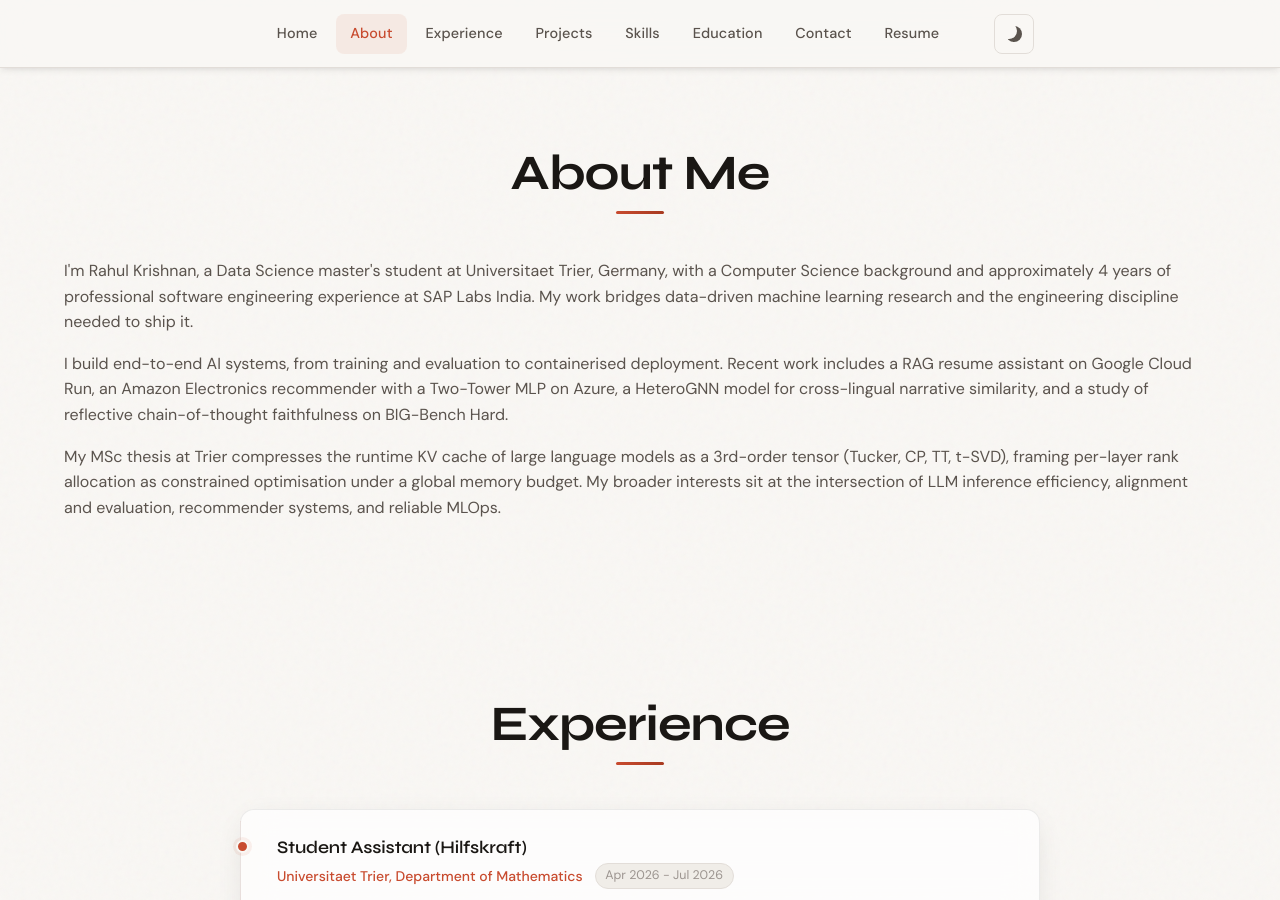
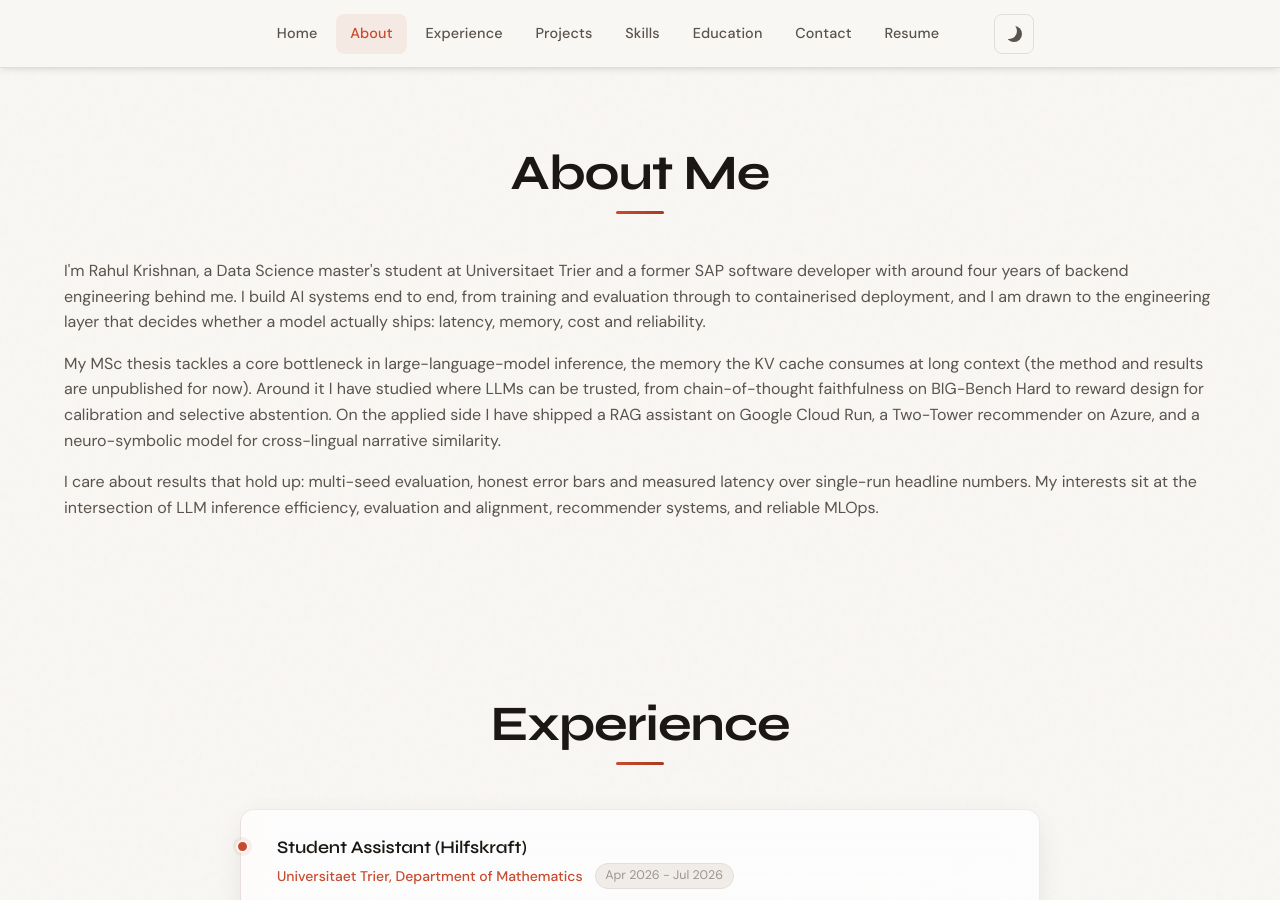
Before and after one commit to rahulk98/rahulk98.github.io, a Jekyll site: the page index.html, which Jekyll copies as it is, in a window 1280 px wide and 900 px high, scrolled down 835 px. Built offline with Jekyll 4.4.1, drawn with Linux system fonts in a browser that asks for light colours; some of the changed text lies outside the part shown.

Commit message:
content: refresh About text; remove unpublished MSc thesis method details from the site

```diff
--- a/assets/data/education.json
+++ b/assets/data/education.json
@@ -10,9 +10,9 @@
             "specialization": "Data and Knowledge Systems (Schwerpunkt, 15.0 credits)",
             "creditsCompleted": "85.0",
             "thesis": {
-                "title": "Optimal KV Cache Compression via Low-Rank Tensor Decomposition and Constrained Optimization",
+                "title": "Memory-Efficient KV Cache Compression for Long-Context LLM Inference",
                 "status": "In progress",
-                "summary": "Treats each transformer layer's KV cache as a 3rd-order tensor and applies Tucker, CP, TT, and t-SVD decompositions to runtime cache activations. Per-layer rank allocation is framed as constrained optimisation under a global memory budget."
+                "summary": "Compressing the runtime KV cache to ease the GPU-memory bottleneck of long-context LLM inference. Method and results are unpublished."
             },
             "coursework": [
                 { "course": "Elements of Mathematics", "code": "MA4DSC1001", "grade": "3.0", "credits": "10.0" },
--- a/assets/data/personal.json
+++ b/assets/data/personal.json
@@ -7,9 +7,9 @@
     "location": "Trier, Germany",
     "bio": {
         "paragraphs": [
-            "I'm Rahul Krishnan, a Data Science master's student at Universitaet Trier, Germany, with a Computer Science background and approximately 4 years of professional software engineering experience at SAP Labs India. My work bridges data-driven machine learning research and the engineering discipline needed to ship it.",
-            "I build end-to-end AI systems, from training and evaluation to containerised deployment. Recent work includes a RAG resume assistant on Google Cloud Run, an Amazon Electronics recommender with a Two-Tower MLP on Azure, a HeteroGNN model for cross-lingual narrative similarity, and a study of reflective chain-of-thought faithfulness on BIG-Bench Hard.",
-            "My MSc thesis at Trier compresses the runtime KV cache of large language models as a 3rd-order tensor (Tucker, CP, TT, t-SVD), framing per-layer rank allocation as constrained optimisation under a global memory budget. My broader interests sit at the intersection of LLM inference efficiency, alignment and evaluation, recommender systems, and reliable MLOps."
+            "I'm Rahul Krishnan, a Data Science master's student at Universitaet Trier and a former SAP software developer with around four years of backend engineering behind me. I build AI systems end to end, from training and evaluation through to containerised deployment, and I am drawn to the engineering layer that decides whether a model actually ships: latency, memory, cost and reliability.",
+            "My MSc thesis tackles a core bottleneck in large-language-model inference, the memory the KV cache consumes at long context (the method and results are unpublished for now). Around it I have studied where LLMs can be trusted, from chain-of-thought faithfulness on BIG-Bench Hard to reward design for calibration and selective abstention. On the applied side I have shipped a RAG assistant on Google Cloud Run, a Two-Tower recommender on Azure, and a neuro-symbolic model for cross-lingual narrative similarity.",
+            "I care about results that hold up: multi-seed evaluation, honest error bars and measured latency over single-run headline numbers. My interests sit at the intersection of LLM inference efficiency, evaluation and alignment, recommender systems, and reliable MLOps."
         ]
     },
     "interests": [
--- a/assets/data/projects.json
+++ b/assets/data/projects.json
@@ -1,6 +1,6 @@
 [
   {
-    "title": "MSc Thesis - KV Cache Compression via Low-Rank Tensor Decomposition",
+    "title": "MSc Thesis - Memory-Efficient KV Cache Compression for LLM Inference",
     "slug": "kv-cache-tensor",
     "date": "2026-03-01",
     "year": "2026",
@@ -8,14 +8,14 @@
     "category": "LLM Research",
     "keywords": ["LLMs & NLP", "Optimization", "Research"],
     "thumbnail": "assets/img/projects/kv-cache-tensor-thumb.jpg",
-    "outcome": "2x KV-cache compression at ~1.3% error on K, about 35-40x lower V error than xKV",
-    "summary": "Master's thesis at Universitaet Trier compressing the runtime KV cache of LLMs as a 3rd-order tensor (Tucker, CP, TT, t-SVD), with per-layer rank allocation framed as constrained optimisation.",
-    "tags": ["PyTorch", "Tucker", "Constrained Optimization", "Mistral-7B"],
-    "stack": ["Python", "PyTorch", "Tucker / CP / TT / t-SVD", "Constrained Optimization", "Mistral-7B", "LLaMA-2-13B"],
+    "outcome": "Cutting the KV-cache GPU-memory bottleneck for long-context LLM inference",
+    "summary": "Master's thesis at Universitaet Trier on memory-efficient LLM inference, compressing the runtime KV cache to ease the GPU-memory bottleneck at long context. Method and results are unpublished.",
+    "tags": ["PyTorch", "LLM Inference", "Mistral-7B", "LLaMA-2-13B"],
+    "stack": ["Python", "PyTorch", "LLM Inference", "Mistral-7B", "LLaMA-2-13B"],
     "links": {},
     "detail": [
-      "At long context (for example LLaMA-70B at 128K) the KV cache exceeds 40 GB of GPU memory and becomes the main deployment bottleneck, while prior work such as PALU and xKV only compresses weight matrices offline in 2D per-head form. This thesis instead compresses the runtime KV cache activations themselves, treating each layer's cache as a genuine 3rd-order tensor and allocating the compression budget per layer under a global memory constraint.",
-      "It applies Tucker, CP, TT and t-SVD decompositions to runtime activations on Mistral-7B-v0.3 and LLaMA-2-13B; the production method is a partial Tucker decomposition plus a JL-rotated 4-bit residual code driven by a joint Lagrangian rank allocator. At 2x compression this holds about 1.3% relative Frobenius error on K and 0.6 to 1.5% on V, roughly 35 to 40x lower V-cache error than xKV at the same ratio, and perplexity, GSM8K 8-shot CoT and RULER retrieval all stay within baseline across the 2x to 3x range. Fused reconstruction-attention kernels to cut decode latency are the next milestone."
+      "At long context the KV cache becomes the dominant GPU-memory cost of large-language-model inference, which caps how long a context a model can serve on a given GPU. My thesis develops a way to compress this runtime cache substantially while preserving generation quality.",
+      "The work is ongoing and not yet published, so the specific method and results are kept private for now. I am happy to walk through the approach and findings on request."
     ]
   },
   {
```
